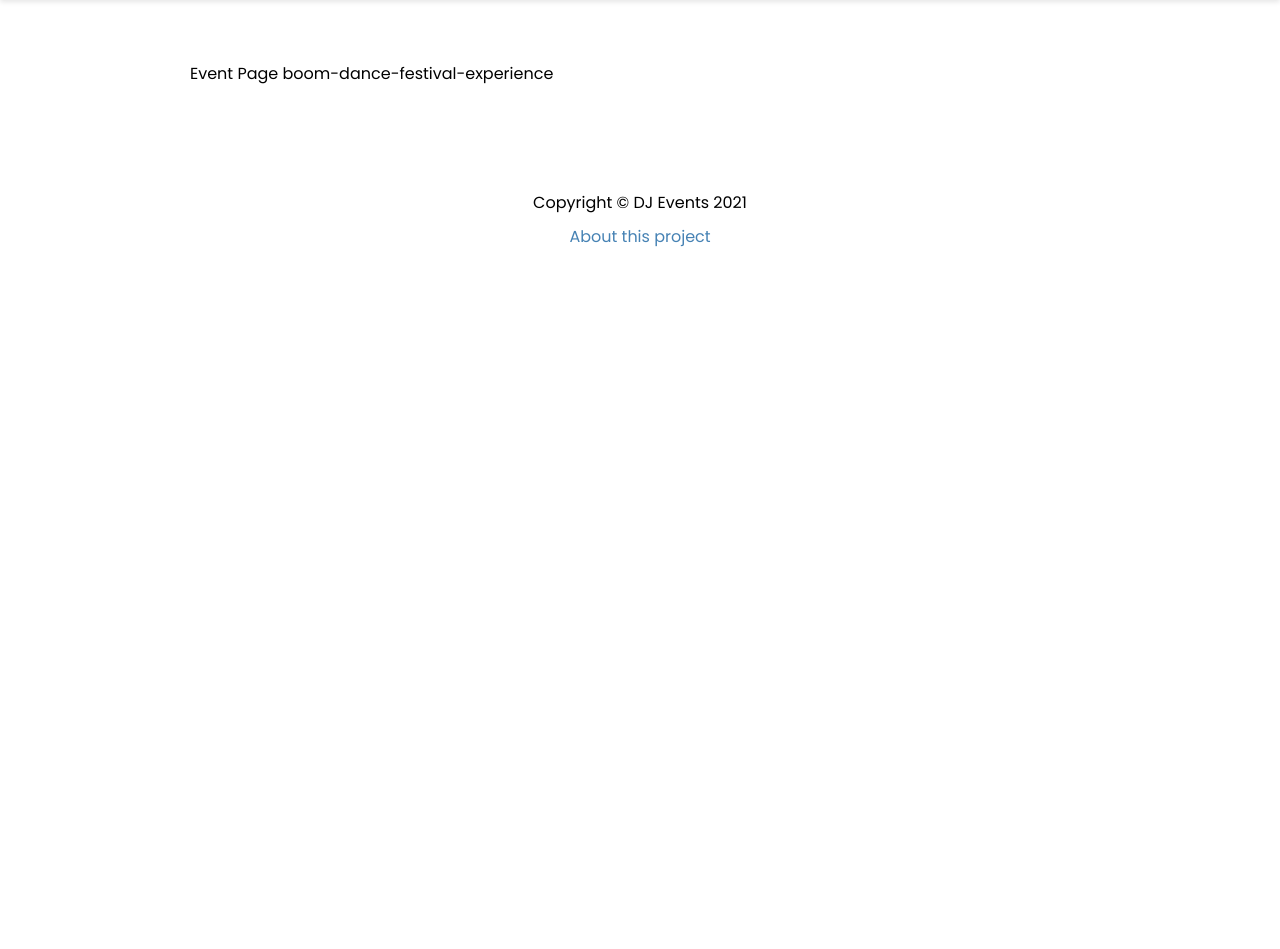
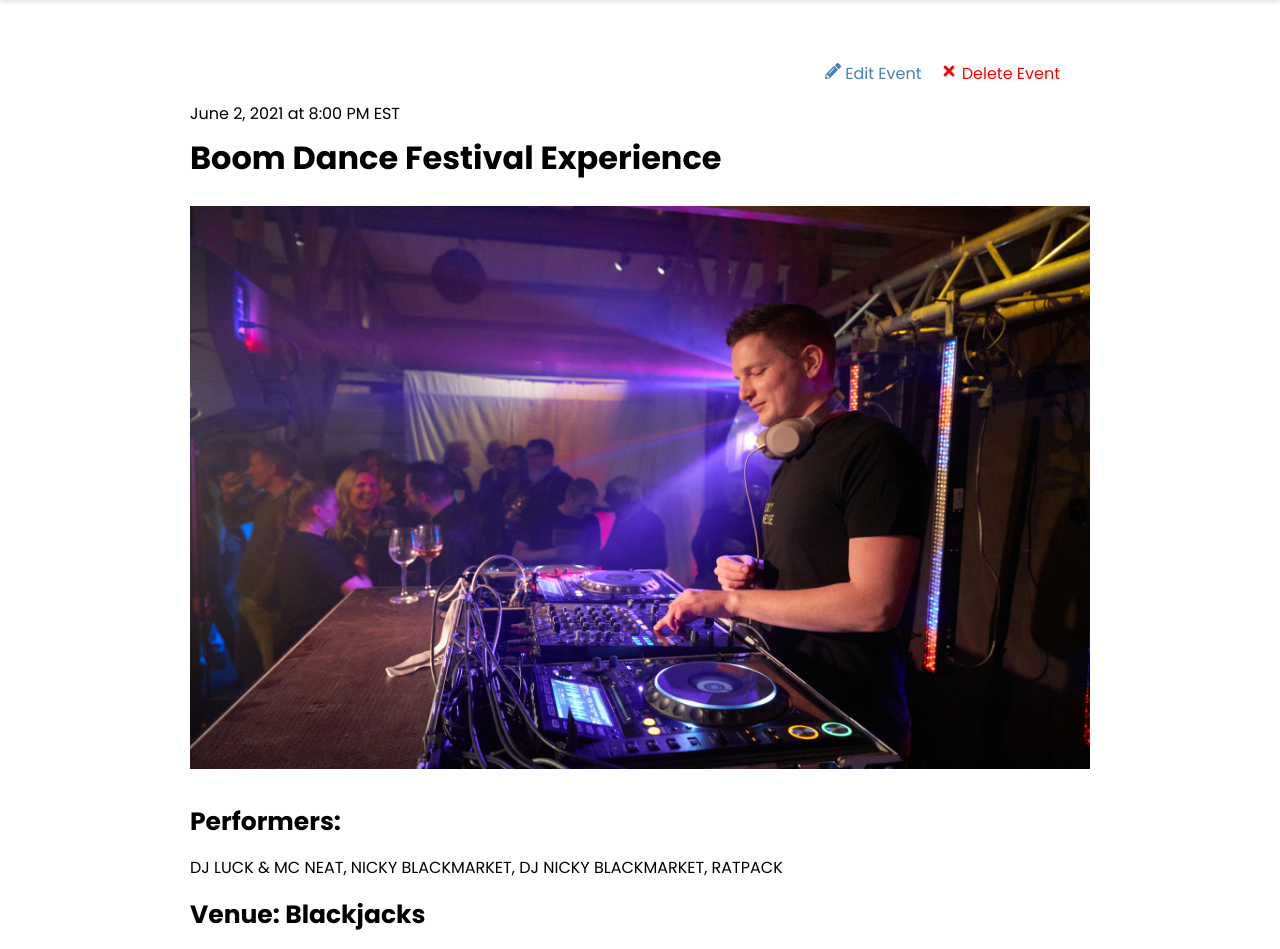
Before and after one commit to randelramirez/NextJs_App1, a Next.js app: page /events/boom-dance-festival-experience in a window 1280 px wide. Shown: the part 60-1009 px from the top of the page. Before the commit the page ends 800 px from the top, so only its background shows below. Built offline with nearby package versions, Linux system fonts and the light colour scheme; no server answers.

Commit message:
Added additional details to EventPage

```diff
--- a/pages/events/[slug].js
+++ b/pages/events/[slug].js
@@ -1,11 +1,77 @@
-import { useRouter } from "next/router";
 import Layout from "@/components/Layout";
+import { API_URL } from "@/config/index";
+import styles from "@/styles/Event.module.css";
+import Link from "next/link";
+import Image from "next/image";
+import { FaPencilAlt, FaTimes } from "react-icons/fa";
 
-export default function EventPage() {
-  const router = useRouter();
+export default function EventPage({ event }) {
+  const deleteEvent = () => {};
   return (
-    <Layout title={`Event: ${router.query.slug}`}>
-      <div>Event Page {router.query.slug}</div>
+    <Layout title={`Event: ${event.name}`}>
+      <div className={styles.event}>
+        <div className={styles.controls}>
+          <Link href={`/events/edit/${event.id}`}>
+            <a>
+              <FaPencilAlt /> Edit Event
+            </a>
+          </Link>
+          <a href="#" onClick={deleteEvent} className={styles.delete}>
+            <FaTimes /> Delete Event
+          </a>
+        </div>
+
+        <span>
+          {event.date} at {event.time}
+        </span>
+        <h1>{event.name}</h1>
+        {event.image && (
+          <div className={styles.image}>
+            <Image
+              src={event.image}
+              alt={event.name}
+              width={960}
+              height={600}
+            />
+          </div>
+        )}
+        <h3>Performers:</h3>
+        <p>{event.performers}</p>
+        <h3>Venue: {event.venue}</h3>
+        <p>{event.address}</p>
+
+        <Link href="/events">
+          <a className={styles.back}>{"<"} Go Back </a>
+        </Link>
+      </div>
     </Layout>
   );
 }
+
+// data is fetched everytime page is requested
+// export async function getServerSideProps({ query: { slug } }) {
+//   const res = await fetch(`${API_URL}/api/events/${slug}`);
+//   const data = await res.json();
+
+//   return { props: { event: data[0] } };
+// }
+
+// gets called during build time
+export async function getStaticPaths() {
+  const res = await fetch(`${API_URL}/api/events`);
+  const events = await res.json();
+
+  const paths = events.map((event) => ({ params: { slug: event.slug } }));
+  return {
+    paths,
+    fallback: true,
+  };
+}
+
+// gets called during blind time
+export async function getStaticProps({ params: { slug } }) {
+  const res = await fetch(`${API_URL}/api/events/${slug}`);
+  const data = await res.json();
+
+  return { props: { event: data[0], revalidate: 1 } };
+}
--- a/pages/events/index.js
+++ b/pages/events/index.js
@@ -5,7 +5,7 @@
 import { API_URL } from "@/config/index";
 import EventItem from "@/components/EventItem";
 
-export default function HomePage({ events }) {
+export default function EventsPage({ events }) {
   return (
     <Layout>
       <h1>Events</h1>
--- /dev/null
+++ b/styles/Event.module.css
@@ -0,0 +1,32 @@
+.event {
+  position: relative;
+  padding-top: 40px;
+}
+
+.event h3 {
+  font-size: 25px;
+}
+
+.event p {
+  margin: 10px 0;
+}
+
+.image {
+  margin-bottom: 20px;
+}
+
+.controls {
+  position: absolute;
+  right: 30px;
+  top: 0;
+}
+
+.delete {
+  margin-left: 20px;
+  color: red;
+}
+
+.back {
+  display: block;
+  margin-top: 40px;
+}
```
